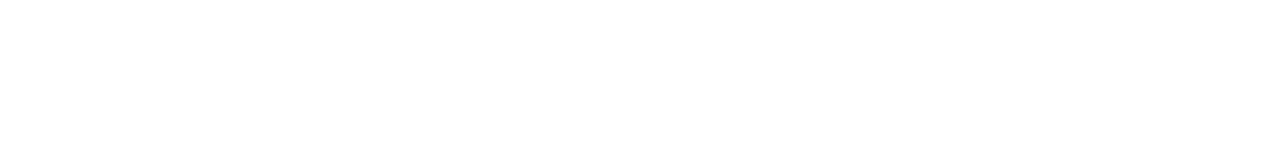
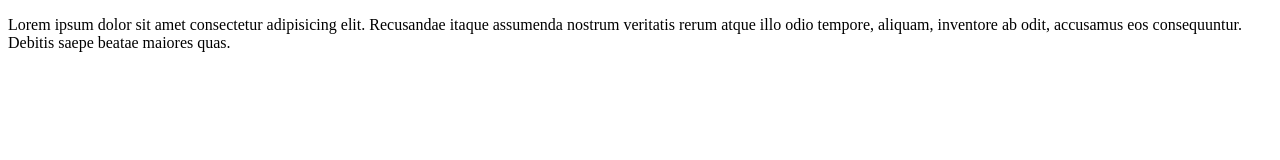
Before and after one commit to kilo07/kilo07, a plain HTML site: page index.html in a window 1280 px wide. Drawn offline with Linux system fonts and the light colour scheme.

Commit message:
agregado este es un comentario

```diff
--- a/index.html
+++ b/index.html
@@ -7,6 +7,12 @@
     <title>Document</title>
 </head>
 <body>
+    <!-- este es un comentario-->
+    <div>
+<p>
+    Lorem ipsum dolor sit amet consectetur adipisicing elit. Recusandae itaque assumenda nostrum veritatis rerum atque illo odio tempore, aliquam, inventore ab odit, accusamus eos consequuntur. Debitis saepe beatae maiores quas.
+</p>
 
+    </div>
 </body>
 </html>
```
